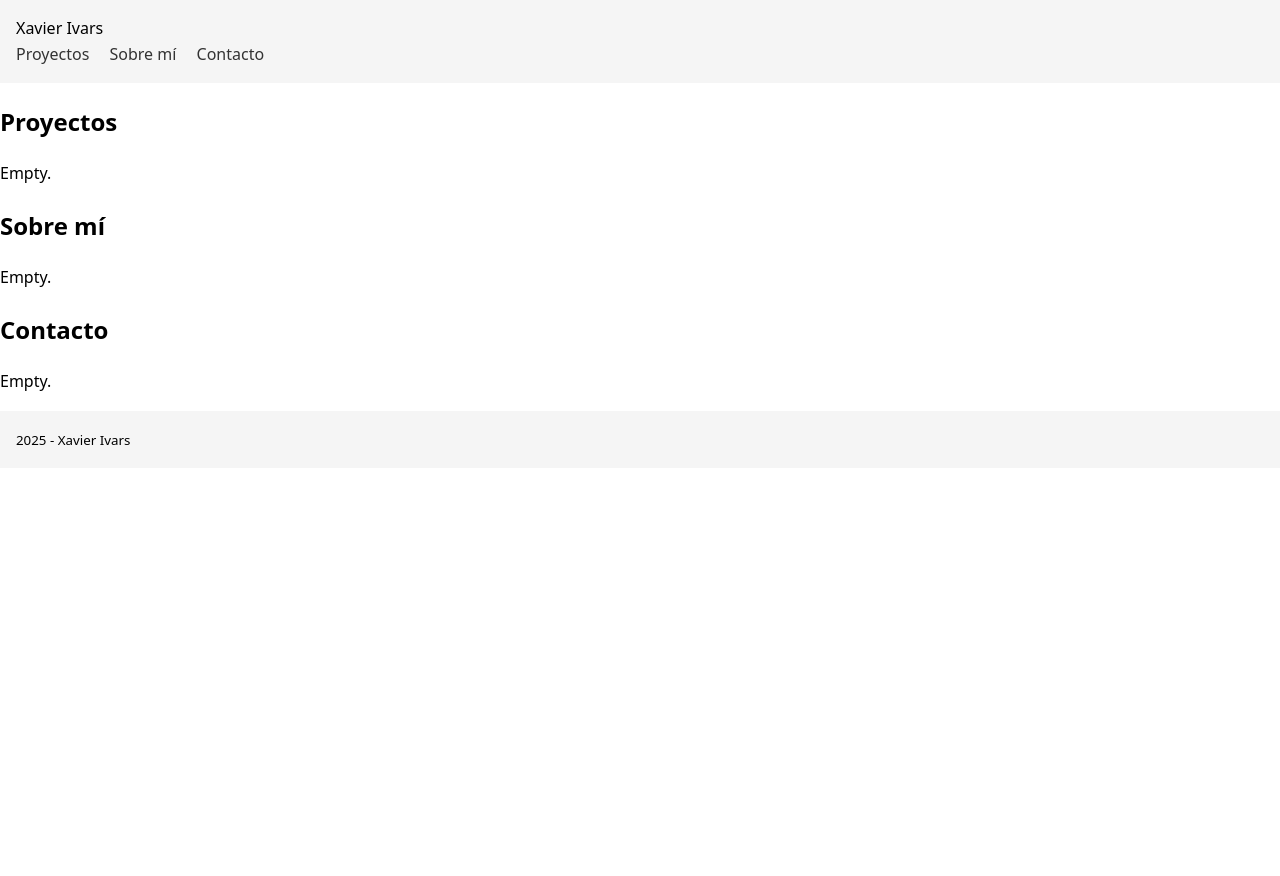
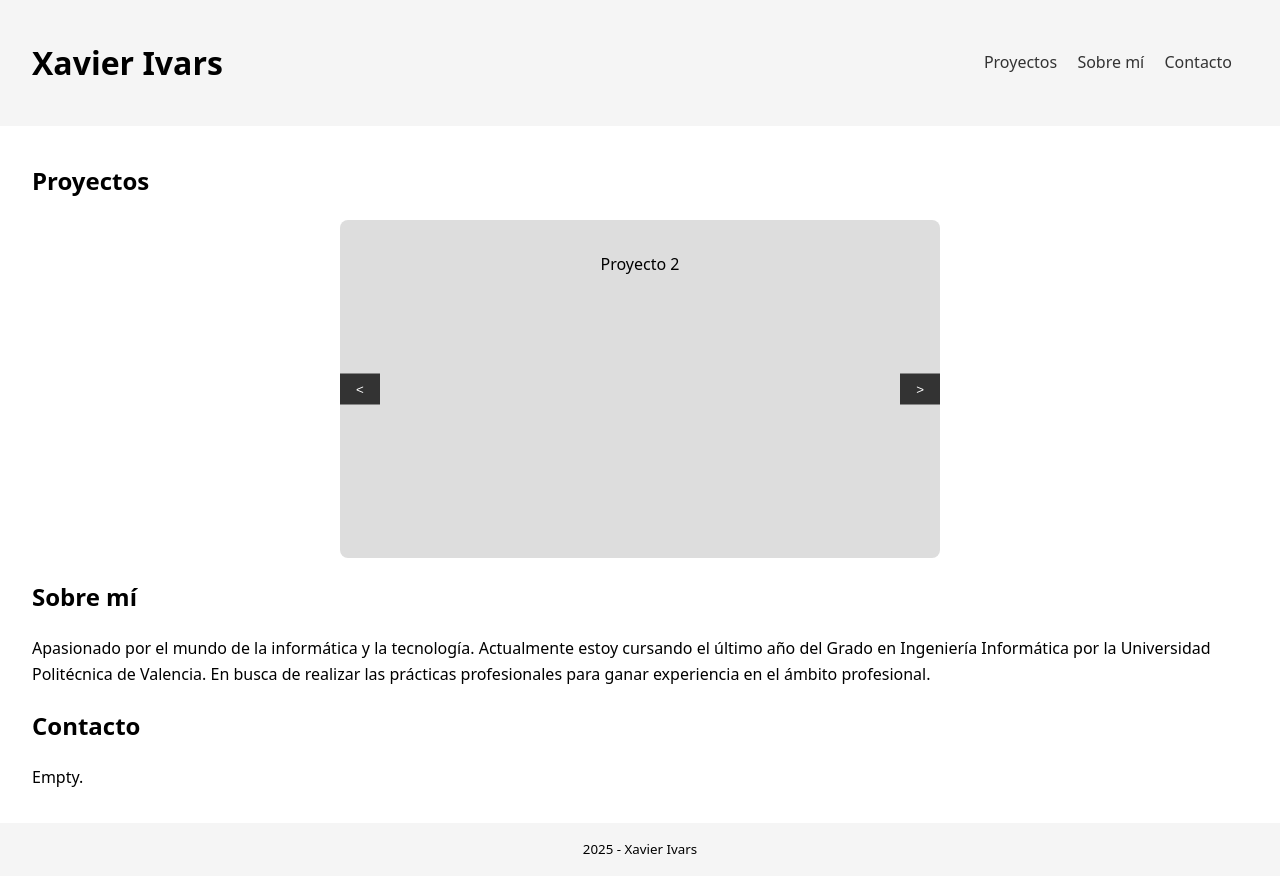
Before and after one commit to xaviivars/portfolio, a plain HTML site: page index.html in a window 1280 px wide. Before the commit the page ends 800 px from the top, so only its background shows below. Drawn offline with Linux system fonts and the light colour scheme.

Commit message:
feat: Estructura base del Portfolio y carrusel de proyectos

```diff
--- a/css/styles.css
+++ b/css/styles.css
@@ -4,13 +4,69 @@
 }
 
 body {
+    display: flex;
+    flex-direction: column;
+    min-height: 100vh;
     margin: 0;
-    padding: 0;
 }
 
-header, footer {
+header {
+    display: flex;
+    justify-content: space-between;
+    align-items: center;
+    padding: 1rem 2rem;
+    background: #f5f5f5;
+}
+
+main {
+    flex: 1;
+    padding: 1rem 2rem;
+}
+
+.carrusel {
+    position: relative;
+    max-width: 600px;
+    margin: 1rem auto;
+    overflow: hidden;
+}
+
+.slides {
+    display: flex;
+    transition: transform 1.5s ease;
+}
+
+.slide {
+    min-width: 100%;
+    min-height: 300px;
+    background: #ddd;
+    padding: 2rem;
+    text-align: center;
+    border-radius: 8px;
+    box-sizing: border-box;
+    aspect-ratio: 16 / 9;
+}
+
+button.prev, button.next {
+  position: absolute;
+  top: 50%;
+  transform: translateY(-50%);
+  background: #333;
+  color: #fff;
+  border: none;
+  padding: 0.5rem 1rem;
+  cursor: pointer;
+  z-index: 10;
+}
+
+button.prev { left: 0; }
+button.next { right: 0; }
+
+footer {
     background: #f5f5f5;
     padding: 1rem;
+    display: flex;
+    justify-content: center;
+    align-items: center;
 }
 
 nav a {
--- a/index.html
+++ b/index.html
@@ -7,23 +7,33 @@
     <link rel = "stylesheet" href="css/styles.css">
 </head>
 <body>
-    <header>Xavier Ivars
-    <nav class = "menu">
+    <header>
+        <h1>Xavier Ivars</h1>
+        <nav class = "menu">
             <a href="#">Proyectos</a>
             <a href="#">Sobre mí</a>
             <a href="#">Contacto</a>
-    </nav>
+        </nav>
     </header>
 
     <main>
         <section id ="proyectos">
             <h2>Proyectos</h2>
-            <p>Empty.</p>
+            <div class="carrusel">
+                <div class="slides">
+                    <div class="slide">Proyecto 1</div>
+                    <div class="slide">Proyecto 2</div>
+                    <div class="slide">Proyecto 3</div>
+                </div>
+                <button class="prev">&lt;</button>
+                <button class="next">&gt;</button>
+            </div>
         </section>
 
         <section id ="sobre-mi">
             <h2>Sobre mí</h2>
-            <p>Empty.</p>
+            <p>Apasionado por el mundo de la informática y la tecnología. Actualmente estoy cursando el último año del Grado en Ingeniería Informática
+            por la Universidad Politécnica de Valencia. En busca de realizar las prácticas profesionales para ganar experiencia en el ámbito profesional.</p>
         </section>
 
         <section id ="contacto">
@@ -35,5 +45,6 @@
     <footer>
         <small>2025 - Xavier Ivars</small>
     </footer>
+    <script src="js/main.js"></script>
 </body>
 </html>
--- /dev/null
+++ b/js/main.js
@@ -0,0 +1,37 @@
+const slides = document.querySelectorAll('.slide');
+const slidesContainer = document.querySelector('.slides');
+const prev = document.querySelector('.prev');
+const next = document.querySelector('.next');
+let index = 0;
+let autoplayInterval;
+let autoplayDelay = 3000;
+
+function showSlide(i) {
+  slidesContainer.style.transform = `translateX(-${i * 100}%)`;
+}
+
+function startAutoplay() {
+  autoplayInterval = setInterval(() => {
+    index = (index + 1) % slides.length;
+    showSlide(index);
+  }, autoplayDelay);
+}
+
+function resetAutoplay() {
+    clearInterval(autoplayInterval);
+    setTimeout(startAutoplay, autoplayDelay);
+}
+
+prev.addEventListener('click', () => {
+  index = (index - 1 + slides.length) % slides.length;
+  showSlide(index);
+  resetAutoplay();
+});
+
+next.addEventListener('click', () => {
+  index = (index + 1) % slides.length;
+  showSlide(index);
+  resetAutoplay();
+});
+
+startAutoplay();
```
